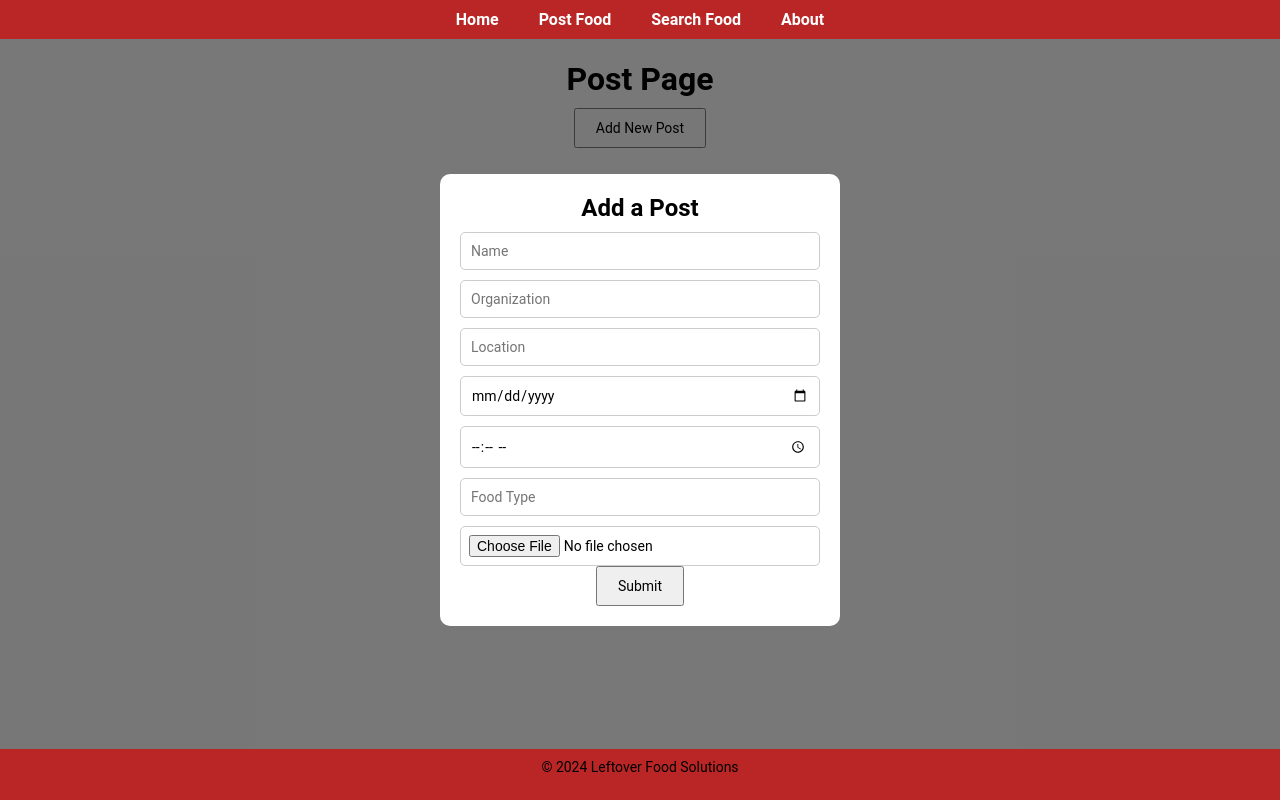
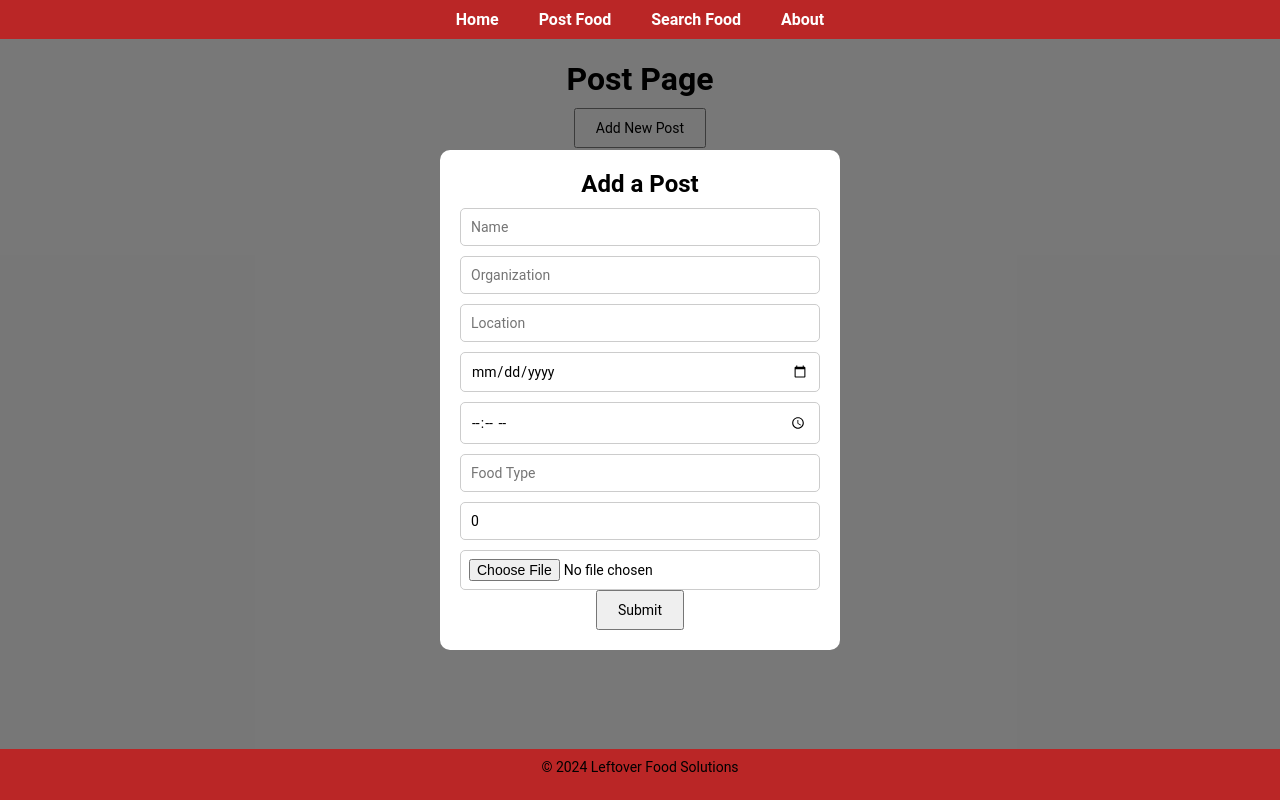
Before and after one commit to ESW-Software-Dev/Leftover-Food-Solutions, a React (Vite) app in the folder client/: page /post in a window 1280 px wide. Both pictures are taken after a click on the button "Add New Post". Built offline with nearby package versions, Linux system fonts and the light colour scheme.

Commit message:
Fixing Merge Conflict Bugs

```diff
--- a/client/src/components/PostForm.jsx
+++ b/client/src/components/PostForm.jsx
@@ -202,11 +202,22 @@ const PostForm = ({ isOpen, onClose, addPost }) => {
           {errors.foodType && <span className="error">{errors.foodType}</span>}
 
           <input
+            type="number"
+            name="servings"
+            placeholder="0"
+            value={formData.servings}
+            onChange={handleChange}
+            style={inputStyle}
+          />
+          {errors.servings && <span className="error">{errors.servings}</span>}
+
+          <input
             type="file"
             name="image"
             accept="image/*"
             onChange={handleChange}
           />
+
           {errors.image && <span className="error">{errors.image}</span>}
 
           <button type="submit">Submit</button>
--- a/client/src/pages/Home.jsx
+++ b/client/src/pages/Home.jsx
@@ -65,7 +65,7 @@ const Home = () => {
               <p>By {post.name} ({post.organization})</p>
               <p>Location: {post.location}</p>
               <p>Time: {post.time}</p>
-              <button onClick={() => deletePost(index)}>Delete Post</button>
+              <button onClick={() => deletePost(post._id)}>Delete Post</button>
             </div>
           ))
         ) : (
```
